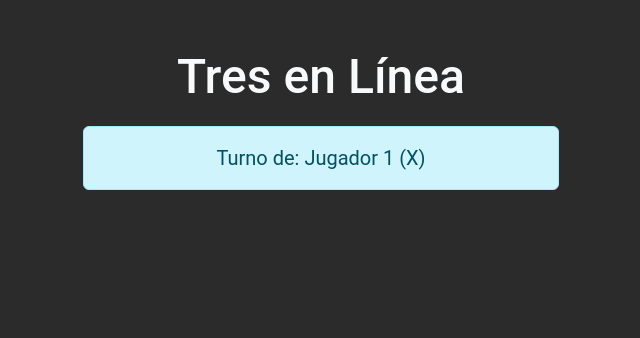
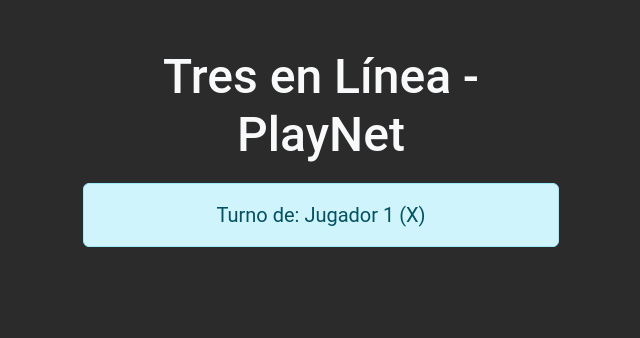
Before and after one commit to AlejandroV-alpha/playnet, a plain HTML site: page Juego2/game2.html in a window 1280 px wide. Shown: the whole page, without its empty margins (319-959 px from the left). Drawn offline with nearby package versions, Linux system fonts and the light colour scheme.

Commit message:
modificacion titulo Juego 2

```diff
--- a/Juego2/game2.html
+++ b/Juego2/game2.html
@@ -3,14 +3,14 @@
 <head>
   <meta charset="UTF-8">
   <meta name="viewport" content="width=device-width, initial-scale=1.0">
-  <title>Tres en Línea</title>
+  <title>Tres en Línea - PlayNet</title>
   <!-- Bootstrap CSS -->
   <link href="https://cdn.jsdelivr.net/npm/bootstrap@5.3.0-alpha1/dist/css/bootstrap.min.css" rel="stylesheet">
   <link rel="stylesheet" href="game2CSS.css">
 </head>
 <body>
   <div class="container text-center py-5">
-    <h1>Tres en Línea</h1>
+    <h1>Tres en Línea - PlayNet</h1>
     <div id="turnInfo" class="alert alert-info" role="alert">
       Turno de: Jugador 1 (X)
     </div>
```
